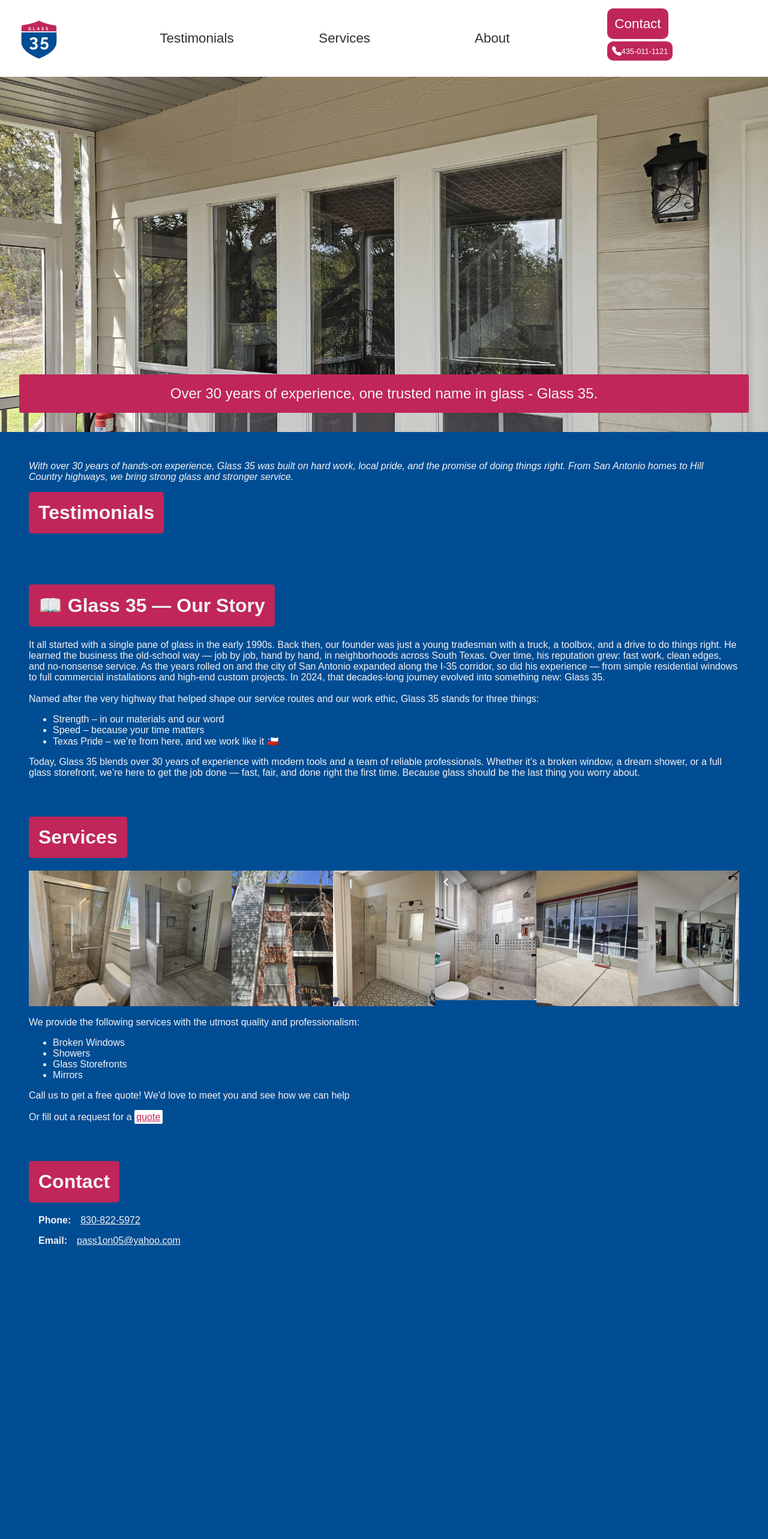
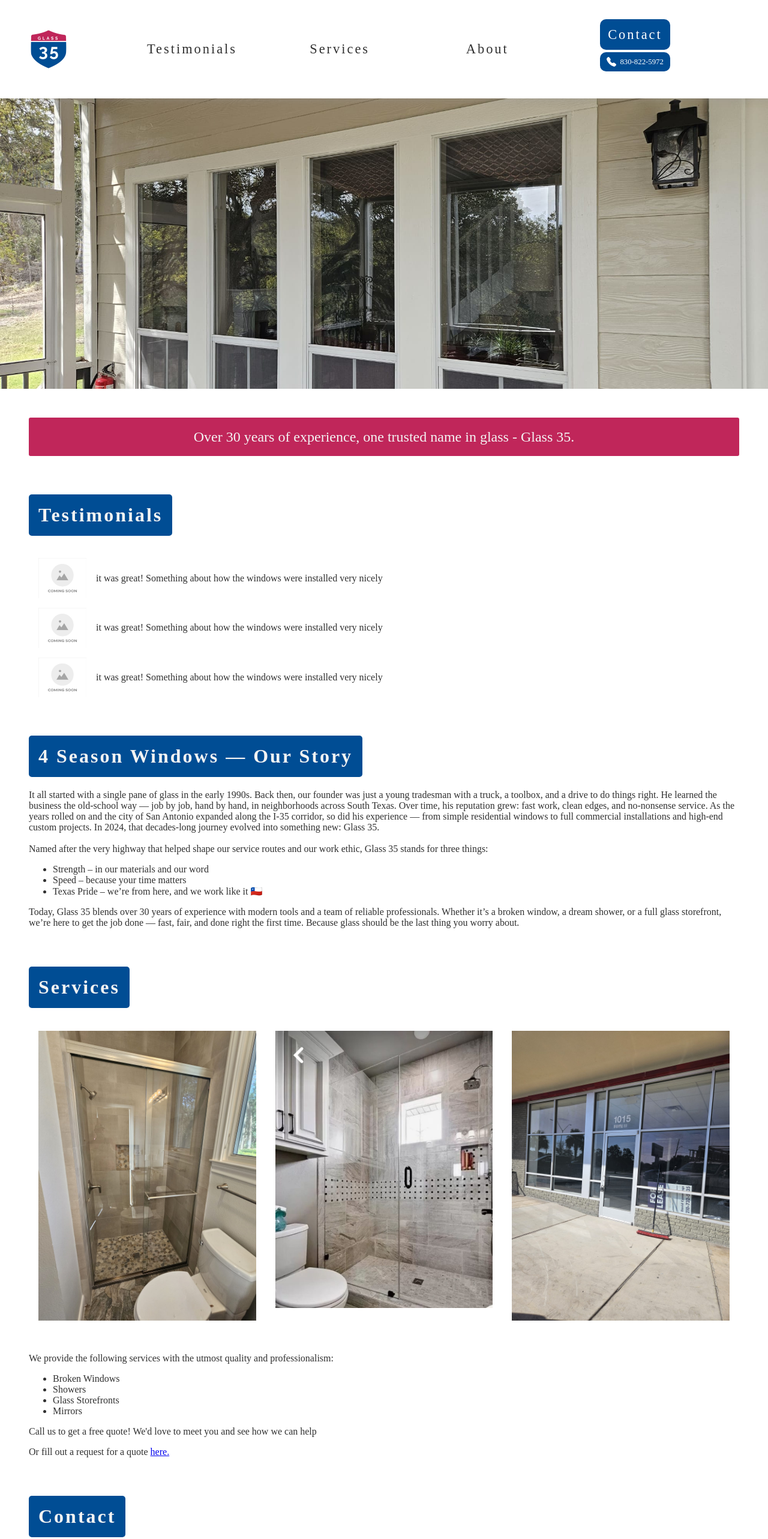
Before and after one commit to joseluisglass35/glass_35, a plain HTML site: page index.html in a window 1280 px wide. Shown: the top 2565 px of the page at 60% size. Before the commit the page ends 2141 px from the top, so only its background shows below. Drawn offline with Linux system fonts and the light colour scheme.

Commit message:
Switched to files from other business to have the nice look of that one

```diff
--- /dev/null
+++ b/components/main.css
@@ -0,0 +1,62 @@
+
+:root {
+    --accent: #c0265a;
+
+
+    --primary: #ffffff;
+    --secondary: #004d94;
+    --tercerary: #ffffff;
+    --text_dark: #303030;
+    --text_light: #f3f3f3;
+
+}
+
+html {
+    /* overflow: auto; */
+    scrollbar-width: none; /* Firefox */
+    -ms-overflow-style: none;  /* IE and Edge */
+}
+
+::-webkit-scrollbar {
+    display: none; /* Chrome, Safari */
+}
+
+body {
+    font-family: proxima-nova;
+    font-weight: 100;
+    font-style: normal;
+
+    display: inline-block;
+    margin: 0;
+    width: 100%;
+    color: #313131;
+
+    margin: 0;
+    background-color: var(--primary);
+    color: var(--text_dark);
+}
+
+.spaced_title {
+    letter-spacing: 3px;
+
+}
+
+
+.title_back {
+    background-color: var(--secondary);
+    color: var(--text_light);
+
+}
+
+h1 {
+    margin-top: 1rem;
+    display: inline-block;
+    padding: 1rem;
+    border-radius: 5px;
+    letter-spacing: 3px;
+
+}
+
+.section {
+    margin: 3rem;
+}
--- /dev/null
+++ b/components/services.js
@@ -0,0 +1,64 @@
+// Define a new class extending HTMLElement
+class Services extends HTMLElement {
+    constructor() {
+        super(); // Always call super() first in constructor
+        // Create a shadow root (optional)
+        this.attachShadow({ mode: 'open' });
+    }
+    async connectedCallback() {
+
+        this.shadowRoot.innerHTML = `
+            <style>
+
+                @import url('components/main.css');
+
+                #services_section {
+                    display: grid;
+                    grid-template-columns: 1fr 1fr 1fr;
+                    width: 100%;
+                }
+
+                .service{
+                    margin: 1rem;
+
+                }
+
+                .services_img {
+                    width: 100%; /* Take full width of the grid cell */
+                    height: auto; /* Maintain aspect ratio */
+                }
+
+            </style>
+            <div class="section">
+
+                <h1 class="title_back">Services</h1>
+                <div id="services_section">
+                    <div class="service">
+                        <img class="services_img" src="assets/4c7f3a53-aafd-4103-821e-b53d2102c813.JPG">
+                    </div>
+                    <div class="service">
+                        <img class="services_img" src="assets/b2f6b523-c97b-48fc-8a5a-9ff4a82257ca.JPG">
+                    </div>
+                    <div class="service">
+                        <img class="services_img" src="assets/240dd46e-0420-4252-99ea-8ecb2f10f3a3.JPG">
+                    </div>
+                </div>
+                <br>
+                <p>We provide the following services with the utmost quality and professionalism:</p>
+                <ul>
+                    <li>Broken Windows</li>
+                    <li>Showers</li>
+                    <li>Glass Storefronts</li>
+                    <li>Mirrors</li>
+                </ul>
+
+                <p>Call us to get a free quote! We'd love to meet you and see how we can help</p>
+
+                <p>Or fill out a request for a quote <a id="forms_link" href="https://docs.google.com/forms/d/e/1FAIpQLScezCJd3OOmwQR2TQPbMwIYf0fpTVnUrHDVVY7vZzsazQmitg/viewform?usp=dialog">here.</a></p>
+            </div>
+        `;
+    }
+}
+
+// Register the custom element
+customElements.define('services-div', Services);
--- /dev/null
+++ b/components/testimonials.js
@@ -0,0 +1,52 @@
+// Define a new class extending HTMLElement
+class Testimonials extends HTMLElement {
+    constructor() {
+        super(); // Always call super() first in constructor
+        // Create a shadow root (optional)
+        this.attachShadow({ mode: 'open' });
+    }
+    async connectedCallback() {
+
+        this.shadowRoot.innerHTML = `
+            <style>
+
+                @import url('components/main.css');
+
+                #testimonial {
+                    display: flex;
+                    flex-direction: row;
+                    align-items: center;
+                    margin: 1rem;
+                }
+
+                .testimonial_img {
+                    width: 5rem;
+                    height: auto;
+                }
+
+                .testimonial_text {
+                    margin-left: 1rem;
+                }
+            </style>
+
+            <div class="section">
+                <h1 class="title_back">Testimonials</h1>
+                <div id="testimonial">
+                    <img class="testimonial_img" src="assets/default_image.jpg">
+                    <p class="testimonial_text">it was great! Something about how the windows were installed very nicely</p>
+                </div>
+                <div id="testimonial">
+                    <img class="testimonial_img" src="assets/default_image.jpg">
+                    <p class="testimonial_text">it was great! Something about how the windows were installed very nicely</p>
+                </div>
+                <div id="testimonial">
+                    <img class="testimonial_img" src="assets/default_image.jpg">
+                    <p class="testimonial_text">it was great! Something about how the windows were installed very nicely</p>
+                </div>
+            </div>
+        `;
+    }
+}
+
+// Register the custom element
+customElements.define('testimonials-div', Testimonials);
--- /dev/null
+++ b/components/top-nav.js
@@ -0,0 +1,114 @@
+// Define a new class extending HTMLElement
+class TopNav extends HTMLElement {
+    constructor() {
+        super(); // Always call super() first in constructor
+        // Create a shadow root (optional)
+        this.attachShadow({ mode: 'open' });
+    }
+
+    async connectedCallback() {
+
+        this.shadowRoot.innerHTML = `
+        <style>
+
+            @import url('components/main.css');
+
+            header {
+                box-sizing: border-box;
+                display: grid;
+                grid-template-columns: .2fr 1fr .1fr;
+
+                position: fixed;
+                background-color: var(--tercerary);
+                color: var(--text_dark);
+                width: 100%;
+
+                box-shadow: 4px 4px 10px rgba(150, 150, 150, 0.3);
+            }
+
+            nav {
+                box-sizing: border-box;
+                display: grid;
+                align-items: center;
+                justify-items: center;
+                grid-template-columns: 1fr 1fr 1fr 1fr;
+                z-index: 100;
+
+            }
+
+
+
+            .nav_item {
+                text-decoration: none;
+                color: var(--text_dark);
+                font-size: 1.4rem;
+                width: 100%;
+                text-align: center;
+            }
+
+            #top_logo {
+                margin: 1rem;
+                width: 8rem;
+                height: 8rem;
+            }
+
+            #phone_section {
+                display: flex;
+                justify-content: center;
+                align-items: center;
+
+                color: var(--tercerary);
+                background-color: var(--secondary);
+                padding: .5rem;
+                border-radius: 10px;
+
+                margin-top: 1rem;
+            }
+
+            #phone_link {
+                margin-left: .4rem;
+                text-decoration: none;
+                color: var(--tercerary);
+                font-size: .8rem;
+            }
+
+            #contact_nav_link {
+                color: var(--tercerary);
+                background-color: var(--secondary);
+                padding: .8rem;
+                border-radius: 10px;
+            }
+
+            #top_spacer {
+                height: 8rem;
+            }
+        </style>
+        <header>
+            <a href="/">
+                <img id="top_logo" src="assets/glass_35_logo.png">
+            </a>
+            <nav>
+                <a class="nav_item spaced_title" href="Testimonials.html">Testimonials</a>
+                <a class="nav_item spaced_title" href="Services.html">Services</a>
+                <a class="nav_item spaced_title" href="About.html">About</a>
+                <div>
+                    <a id="contact_nav_link" class="nav_item spaced_title" href="#contact">Contact</a>
+                    <div id="phone_section">
+                        <svg xmlns="http://www.w3.org/2000/svg" width="16" height="16" fill="currentColor" class="bi bi-telephone-fill" viewBox="0 0 16 16">
+                            <path fill-rule="evenodd" d="M1.885.511a1.745 1.745 0 0 1 2.61.163L6.29 2.98c.329.423.445.974.315 1.494l-.547 2.19a.68.68 0 0 0 .178.643l2.457 2.457a.68.68 0 0 0 .644.178l2.189-.547a1.75 1.75 0 0 1 1.494.315l2.306 1.794c.829.645.905 1.87.163 2.611l-1.034 1.034c-.74.74-1.846 1.065-2.877.702a18.6 18.6 0 0 1-7.01-4.42 18.6 18.6 0 0 1-4.42-7.009c-.362-1.03-.037-2.137.703-2.877z"/>
+                        </svg>
+                        <a id="phone_link" type="Phone" href="tel:830-822-5972">830-822-5972</a>
+                    </div>
+                </div>
+            </nav>
+            <div></div>
+
+        </header>
+
+        <div id="top_spacer"></div>
+        `;
+    }
+}
+
+// Register the custom element
+customElements.define('top-nav', TopNav);
--- a/index.html
+++ b/index.html
@@ -5,122 +5,20 @@
     <meta name="viewport" content="width=device-width, initial-scale=1.0">
     <title>Glass 35</title>
 
-    <link rel="stylesheet" href="colors.css">
+    <link rel="stylesheet" href="components/main.css">
 
     <link rel="apple-touch-icon" sizes="180x180" href="assets/favicon_io/apple-touch-icon.png">
     <link rel="icon" type="image/png" sizes="32x32" href="assets/favicon_io/favicon-32x32.png">
     <link rel="icon" type="image/png" sizes="16x16" href="assets/favicon_io/favicon-16x16.png">
     <link rel="manifest" href="assets/favicon_io/site.webmanifest">
 
+    <!-- components -->
+    <script src="components/top-nav.js"></script>
+    <script src="components/testimonials.js"></script>
+    <script src="components/services.js"></script>
+
     <style>
-        :root {
-            --primary: #004d94;
-            --secondary: #c0265a;
-            --tercerary: #ffffff;
-            --text_dark: #303030;
-            --text_light: #f3f3f3;
-        }
 
-        html {
-            /* overflow: auto; */
-            scrollbar-width: none; /* Firefox */
-            -ms-overflow-style: none;  /* IE and Edge */
-        }
-
-        ::-webkit-scrollbar {
-            display: none; /* Chrome, Safari */
-        }
-
-        body {
-
-            display: inline-block;
-            margin: 0;
-            width: 100%;
-            font-family: Arial, sans-serif;
-            color: #313131;
-
-            margin: 0;
-            background-color: var(--primary);
-            color: var(--text_light);
-        }
-
-        .title_back {
-            background-color: var(--secondary);
-
-        }
-
-        h1 {
-            margin-top: 1rem;
-            display: inline-block;
-            padding: 1rem;
-            border-radius: 5px;
-        }
-
-        header {
-            box-sizing: border-box;
-            display: grid;
-            grid-template-columns: .2fr 1fr .1fr;
-
-            position: fixed;
-            background-color: var(--tercerary);
-            color: var(--text_dark);
-            width: 100%;
-        }
-
-        nav {
-            box-sizing: border-box;
-            display: grid;
-            align-items: center;
-            justify-items: center;
-            grid-template-columns: 1fr 1fr 1fr 1fr;
-            z-index: 100;
-
-        }
-
-        nav > * {
-            margin-left: 1rem;
-        }
-
-        .nav_item {
-            text-decoration: none;
-            color: var(--text_dark);
-            font-size: 1.4rem;
-        }
-
-        #top_logo {
-            width: 8rem;
-            height: 8rem;
-        }
-
-        #phone_section {
-            display: flex;
-            justify-content: center;
-            align-items: center;
-
-            color: var(--tercerary);
-            background-color: var(--secondary);
-            padding: .5rem;
-            border-radius: 10px;
-
-            margin-top: 1rem;
-        }
-
-        #phone_link {
-            text-decoration: none;
-            color: var(--tercerary);
-            font-size: .8rem;
-        }
-
-        #contact_nav_link {
-            color: var(--tercerary);
-            background-color: var(--secondary);
-            padding: .8rem;
-            border-radius: 10px;
-        }
-
-        #testimonials {
-            margin: 3rem;
-        }
 
         #intro_info {
             margin: 3rem;
@@ -131,8 +29,7 @@
         }
 
         #one_liner {
-            background-color: var(--secondary);
-            margin: 2rem;
+            margin: 3rem;
             border-radius: 3px;
             height: 4rem;
 
@@ -140,6 +37,8 @@
             justify-content: center;
             align-items: center;
 
+            color: var(--text_light);
+            background-color: var(--accent);
         }
 
         #one_liner p {
@@ -150,29 +49,13 @@
 
 
         #splash_screen {
-            background-image: url("assets/89818dae-b9fe-4da3-a73a-94768c290163.JPG");
-            background-size: cover;    /* Cover the entire div */
-            background-repeat: no-repeat; /* Prevent the image from repeating */
-            height: 90vh;
-
-            display: grid;
-            grid-template-rows: 5fr 1fr;
+            height: 65vh;
+            overflow: hidden;
         }
 
-        #services {
-            margin: 3rem;
-
-        }
-
-        #gallery {
-            display: grid;
-            grid-template-columns: repeat(7, 1fr);
+        #splash_screen_img {
             width: 100%;
-        }
-
-        .gallery_img {
-            width: 100%; /* Take full width of the grid cell */
-            height: auto; /* Maintain aspect ratio */
+            /* height: 100%; */
         }
 
 
@@ -189,8 +72,8 @@
         .contact_value {
             margin-left: 1rem;
             margin-bottom: 1rem;
-            text-decoration-color: var(--text_light);
-            color: var(--text_light);
+            text-decoration-color: var(--text_dark);
+            color: var(--text_dark);
         }
 
         #forms_link {
@@ -202,66 +85,37 @@
 
         }
 
-
     </style>
 </head>
 <body>
 
-    <header>
-        <img id="top_logo" src="glass_35_logo.png">
-        <nav>
-            <a class="nav_item" href="#testimonials">Testimonials</a>
-            <a class="nav_item" href="#services">Services</a>
-            <a class="nav_item" href="#intro_info">About</a>
-            <div>
-                <a id="contact_nav_link" class="nav_item" href="#contact">Contact</a>
-                <div id="phone_section">
-                    <svg xmlns="http://www.w3.org/2000/svg" width="16" height="16" fill="currentColor" class="bi bi-telephone-fill" viewBox="0 0 16 16">
-                        <path fill-rule="evenodd" d="M1.885.511a1.745 1.745 0 0 1 2.61.163L6.29 2.98c.329.423.445.974.315 1.494l-.547 2.19a.68.68 0 0 0 .178.643l2.457 2.457a.68.68 0 0 0 .644.178l2.189-.547a1.75 1.75 0 0 1 1.494.315l2.306 1.794c.829.645.905 1.87.163 2.611l-1.034 1.034c-.74.74-1.846 1.065-2.877.702a18.6 18.6 0 0 1-7.01-4.42 18.6 18.6 0 0 1-4.42-7.009c-.362-1.03-.037-2.137.703-2.877z"/>
-                    </svg>
-                    <a id="phone_link" type="Phone" href="tel:435-011-1121">435-011-1121</a>
-                </div>
-            </div>
-        </nav>
-        <div></div>
-
-    </header>
+    <top-nav></top-nav>
 
 
     <div id="splash_screen">
-        <!-- <img id="splash_screen" src="assets/89818dae-b9fe-4da3-a73a-94768c290163.JPG"> -->
+        <img id="splash_screen_img" src="assets/window_picture.JPG">
 
         <div></div>
 
-        <div id="one_liner">
-            <p>
-                Over 30 years of experience, one trusted name in glass - Glass 35.
-            </p>
-        </div>
 
     </div>
 
 
-    <div id="testimonials">
 
-        <i>
-            With over 30 years of hands-on experience, Glass 35 was built on hard work, local pride, and the promise of doing things right. From San Antonio homes to Hill Country highways, we bring strong glass and stronger service.
-        </i>
-        <br>
+    <div id="one_liner">
+        <p>
+            Over 30 years of experience, one trusted name in glass - Glass 35.
+        </p>
+    </div>
 
-        <h1 class="title_back">Testimonials</h1>
 
-    </div>
+    <testimonials-div></testimonials-div>
 
     <div id="intro_info">
 
-        <h1 class="title_back">📖 Glass 35 — Our Story</h1>
+        <h1 class="title_back">4 Season Windows — Our Story</h1>
         <p>
-            It all started with a single pane of glass in the early 1990s.
-            Back then, our founder was just a young tradesman with a truck, a toolbox, and a drive to do things right. He learned the business the old-school way — job by job, hand by hand, in neighborhoods across South Texas. Over time, his reputation grew: fast work, clean edges, and no-nonsense service.
-            As the years rolled on and the city of San Antonio expanded along the I-35 corridor, so did his experience — from simple residential windows to full commercial installations and high-end custom projects.
-            In 2024, that decades-long journey evolved into something new: Glass 35.
-
+            It all started with a single pane of glass in the early 1990s. Back then, our founder was just a young tradesman with a truck, a toolbox, and a drive to do things right. He learned the business the old-school way — job by job, hand by hand, in neighborhoods across South Texas. Over time, his reputation grew: fast work, clean edges, and no-nonsense service. As the years rolled on and the city of San Antonio expanded along the I-35 corridor, so did his experience — from simple residential windows to full commercial installations and high-end custom projects. In 2024, that decades-long journey evolved into something new: Glass 35.
         </p>
         <br>
         <p>Named after the very highway that helped shape our service routes and our work ethic, Glass 35 stands for three things:</p>
@@ -271,40 +125,12 @@
             <li>Texas Pride – we’re from here, and we work like it 🇨🇱</li>
         </ul>
         <p>
-
-            Today, Glass 35 blends over 30 years of experience with modern tools and a team of reliable professionals. Whether it’s a broken window, a dream shower, or a full glass storefront, we’re here to get the job done — fast, fair, and done right the first time.
-            Because glass should be the last thing you worry about.
+            Today, Glass 35 blends over 30 years of experience with modern tools and a team of reliable professionals. Whether it’s a broken window, a dream shower, or a full glass storefront, we’re here to get the job done — fast, fair, and done right the first time. Because glass should be the last thing you worry about.
         </p>
-
-
     </div>
 
-    <div id="services">
+    <services-div></services-div>
 
-        <h1 class="title_back">Services</h1>
-        <div id="gallery">
-            <img class="gallery_img" src="assets/4c7f3a53-aafd-4103-821e-b53d2102c813.JPG">
-            <img class="gallery_img" src="assets/3113b970-e723-4295-896d-44a54687e29b.JPG">
-            <img class="gallery_img" src="assets/936b4d34-6c61-451b-bc9a-7634a862f23a.JPG">
-            <img class="gallery_img" src="assets/27856137-a28b-4ab6-974f-f8a54f37af29.JPG">
-            <img class="gallery_img" src="assets/b2f6b523-c97b-48fc-8a5a-9ff4a82257ca.JPG">
-            <img class="gallery_img" src="assets/240dd46e-0420-4252-99ea-8ecb2f10f3a3.JPG">
-            <img class="gallery_img" src="assets/b3466c6e-d20e-476f-b514-a36688f4f399.JPG">
-        </div>
-        <br>
-        <p>We provide the following services with the utmost quality and professionalism:</p>
-        <ul>
-            <li>Broken Windows</li>
-            <li>Showers</li>
-            <li>Glass Storefronts</li>
-            <li>Mirrors</li>
-        </ul>
-
-        <p>Call us to get a free quote! We'd love to meet you and see how we can help</p>
-
-        <br>
-        <p>Or fill out a request for a <a id="forms_link" href="https://docs.google.com/forms/d/e/1FAIpQLScezCJd3OOmwQR2TQPbMwIYf0fpTVnUrHDVVY7vZzsazQmitg/viewform?usp=dialog">quote</a></p>
-    </div>
 
     <div id="contact">
         <h1 class="title_back">Contact</h1>
```
Also changed, not shown: About.html (added, +95 -0 lines), Services.html (added, +30 -0 lines), Testimonials.html (added, +30 -0 lines), assets/default_image.jpg (added), assets/file.svg (renamed from file.svg), assets/glass_35_logo.png (renamed from glass_35_logo.png), assets/glass_35_logo_with_text.png (renamed from glass_35_logo_with_text.png), assets/window_picture.JPG (added), 2 other files.
